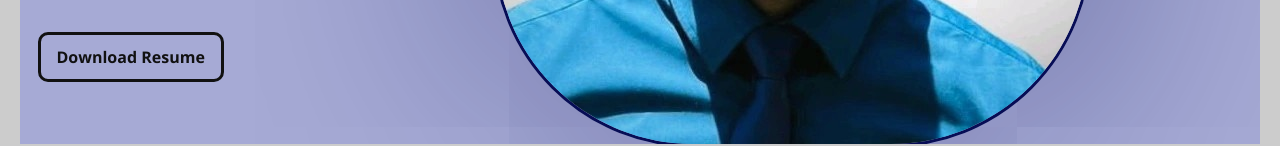
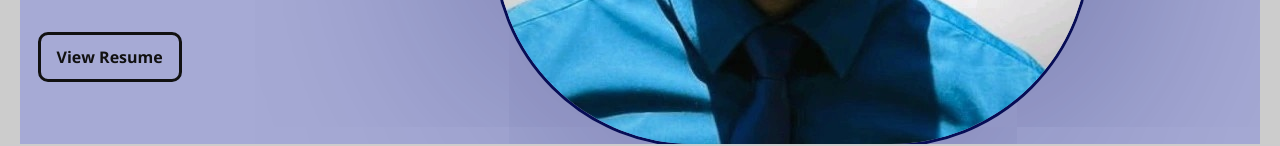
Before and after one commit to celesnalo/Portfolio, a plain HTML site: page index.html in a window 1280 px wide. Shown: the part 636-782 px from the top of the page. Drawn offline with nearby package versions, Linux system fonts and the light colour scheme.

Commit message:
Edit Resume button

```diff
--- a/index.html
+++ b/index.html
@@ -131,7 +131,7 @@
                 </div>
 
                 <!--Download Resume-->
-                <a href="assets/Docs/Cele_Snalo_Resume.pdf" download class="button">Download Resume</a>
+                <a href="assets/Docs/Cele_Snalo_Resume.pdf" class="button" target="_blank">View Resume</a>
             </div>
             <div id="banner">
                 <img src="assets/images/1715879164681.jfif" alt="Profile Photo" class="profile-photo" style="border-radius: 200px; border:solid #070d55; box-shadow: 0 0 555px rgba(7, 13, 85, 0.5)">
```
